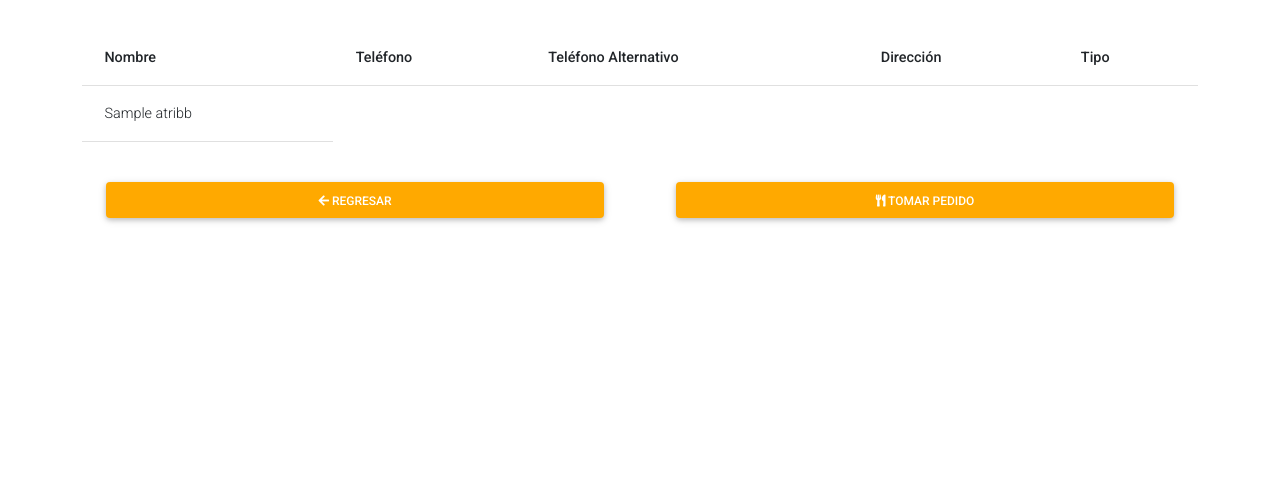
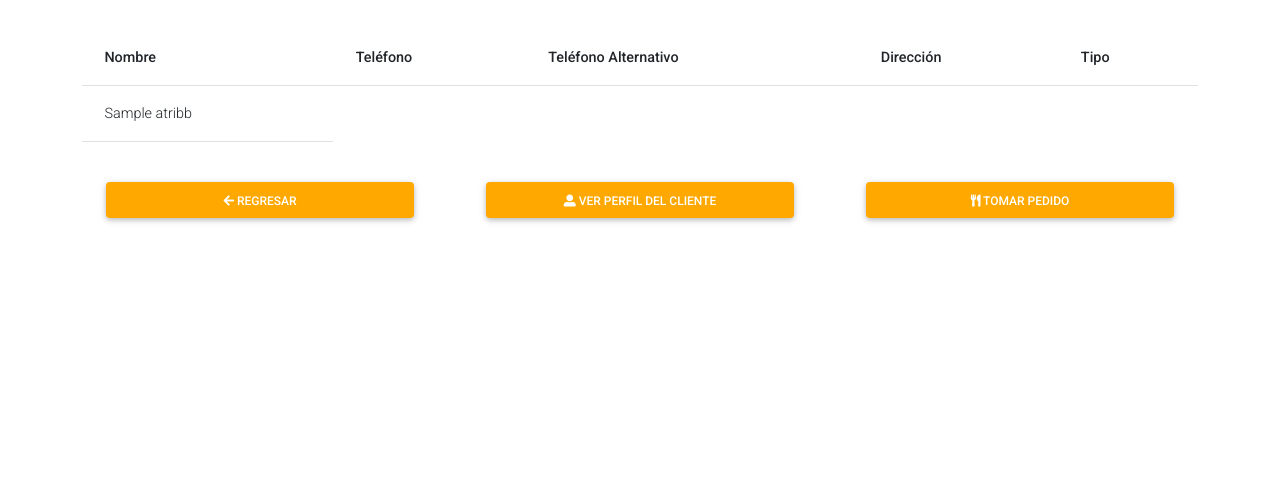
Before and after one commit to aydis20P/SocorritoMixcoacST, a Django app: template mockups/templates/busqueda-cliente.html in a window 1280 px wide. Shown: the part 148-646 px from the top of the page. Run offline with Django 3.2, Linux system fonts and the light colour scheme; the template is opened without the code that fills it: most values are stand-ins (such as "Sample title", 1, 10 or a date in 2020); some libraries are stand-ins or nearby versions.

Commit message:
tres botones platilla busqueda-cliente

```diff
--- a/mockups/templates/busqueda-cliente.html
+++ b/mockups/templates/busqueda-cliente.html
@@ -47,6 +47,18 @@
                         </div>
                     </div>
                 </div>
+                <div class="col-md">
+                    <div class="card shadow-0 mb-3">
+                        <div class="card-body">
+                            <div class="d-grid gap-2">
+                                <a href="#" class="btn btn-warning">
+                                    <i class="fas fa-user-alt"></i>
+                                    Ver perfil del cliente
+                                </a>
+                            </div>
+                        </div>
+                    </div>
+                  </div>
                 <div class="col-md">
                     <div class="card shadow-0 mb-3">
                         <div class="card-body">
```
